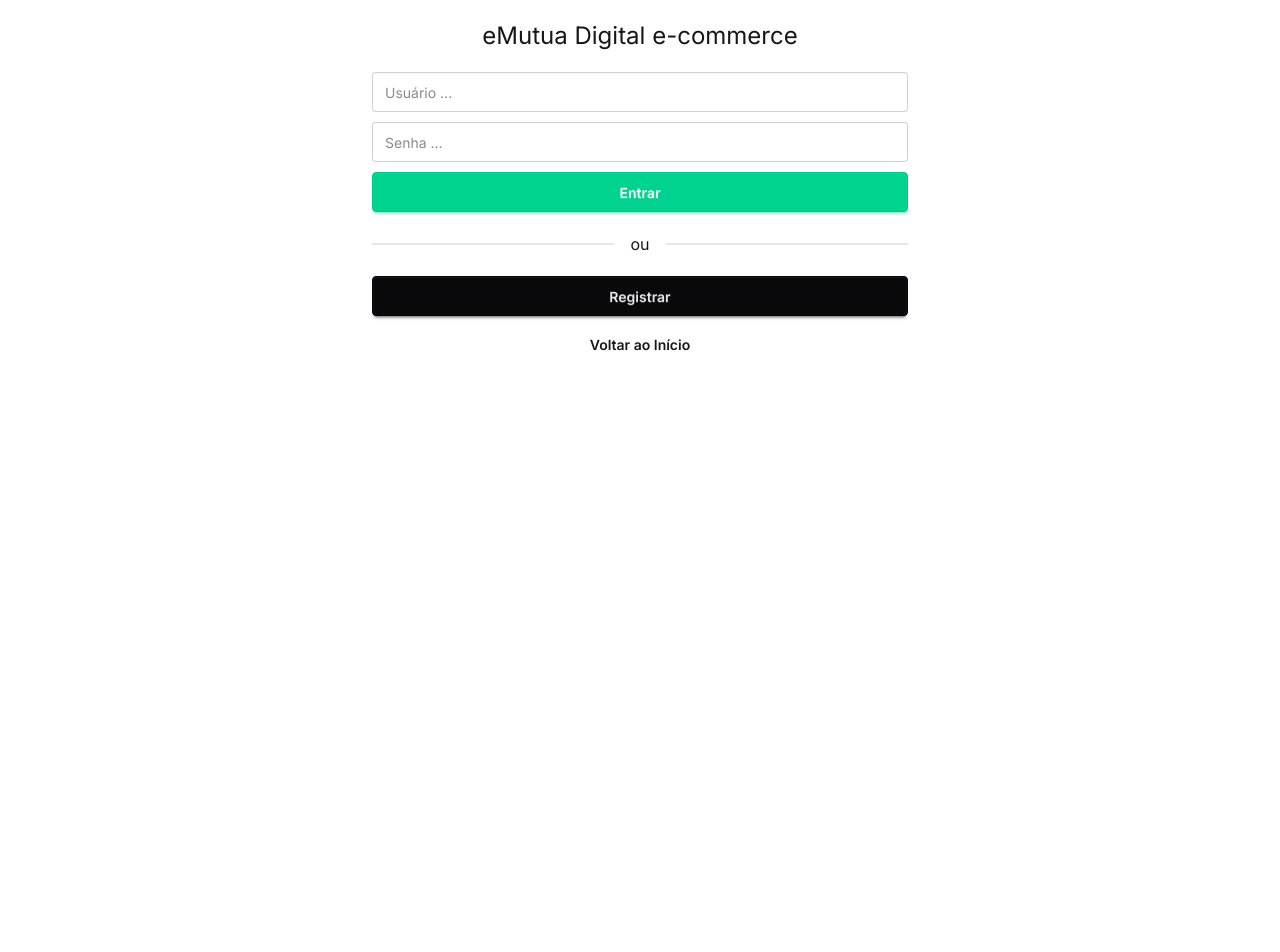
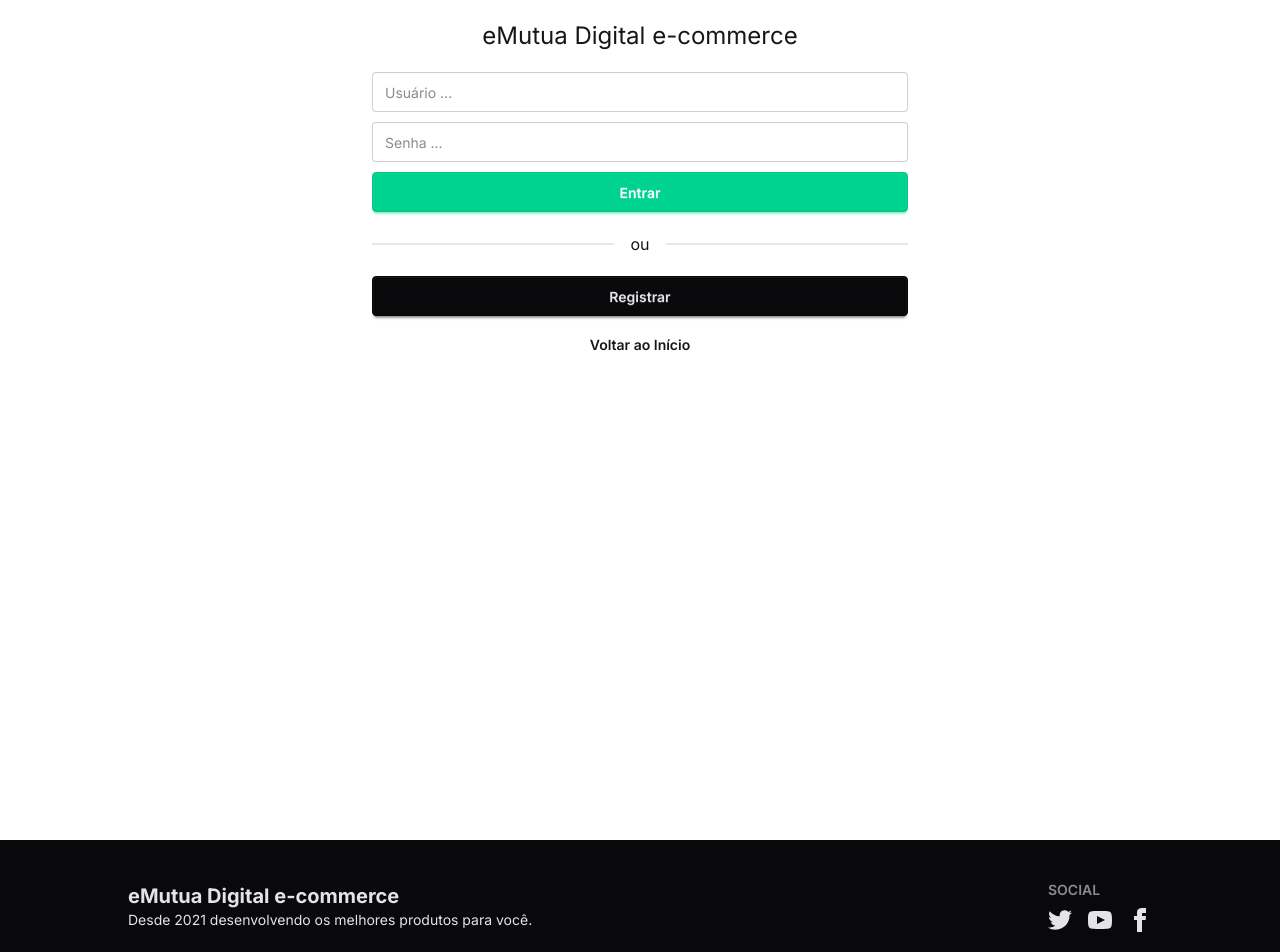
Before and after one commit to imx0r/ecommerce-emutua-interview, a Next.js app in the folder app/: page /login in a window 1280 px wide. Shown: the top 952 px of the page. Before the commit the page ends 800 px from the top, so only its background shows below. Built offline with nearby package versions, Linux system fonts and the light colour scheme.

Commit message:
refactor: layout of app root improved to use a common structure and a footer, and some clean up

```diff
--- a/app/src/app/(app)/layout.tsx
+++ b/app/src/app/(app)/layout.tsx
@@ -3,7 +3,6 @@
 import { useAuth } from "@/hooks/auth";
 import Navigation from "@/app/(app)/Navigation";
 import Loading from "@/components/Loading";
-import { useRouter } from 'next/navigation';
 
 export default function AdminLayout({
     children,
--- a/app/src/app/layout.tsx
+++ b/app/src/app/layout.tsx
@@ -19,7 +19,58 @@
       <body
         className={`${fontInter.className} antialiased`}
       >
-      {children}
+        <div className="relative flex flex-col gap-2 max-w-5xl w-full min-h-screen mx-auto">
+          {children}
+        </div>
+        <footer className="footer sm:footer-horizontal bg-neutral text-neutral-content p-10 mt-10">
+          <div className="relative flex flex-row justify-between items-center max-w-5xl w-full mx-auto">
+            <aside>
+              <p>
+                <span className="text-xl font-bold">eMutua Digital e-commerce</span>
+                <br />
+                Desde 2021 desenvolvendo os melhores produtos para você.
+              </p>
+            </aside>
+            <nav>
+              <h6 className="footer-title">Social</h6>
+              <div className="grid grid-flow-col gap-4">
+                <a>
+                  <svg
+                    xmlns="http://www.w3.org/2000/svg"
+                    width="24"
+                    height="24"
+                    viewBox="0 0 24 24"
+                    className="fill-current">
+                    <path
+                      d="M24 4.557c-.883.392-1.832.656-2.828.775 1.017-.609 1.798-1.574 2.165-2.724-.951.564-2.005.974-3.127 1.195-.897-.957-2.178-1.555-3.594-1.555-3.179 0-5.515 2.966-4.797 6.045-4.091-.205-7.719-2.165-10.148-5.144-1.29 2.213-.669 5.108 1.523 6.574-.806-.026-1.566-.247-2.229-.616-.054 2.281 1.581 4.415 3.949 4.89-.693.188-1.452.232-2.224.084.626 1.956 2.444 3.379 4.6 3.419-2.07 1.623-4.678 2.348-7.29 2.04 2.179 1.397 4.768 2.212 7.548 2.212 9.142 0 14.307-7.721 13.995-14.646.962-.695 1.797-1.562 2.457-2.549z"></path>
+                  </svg>
+                </a>
+                <a>
+                  <svg
+                    xmlns="http://www.w3.org/2000/svg"
+                    width="24"
+                    height="24"
+                    viewBox="0 0 24 24"
+                    className="fill-current">
+                    <path
+                      d="M19.615 3.184c-3.604-.246-11.631-.245-15.23 0-3.897.266-4.356 2.62-4.385 8.816.029 6.185.484 8.549 4.385 8.816 3.6.245 11.626.246 15.23 0 3.897-.266 4.356-2.62 4.385-8.816-.029-6.185-.484-8.549-4.385-8.816zm-10.615 12.816v-8l8 3.993-8 4.007z"></path>
+                  </svg>
+                </a>
+                <a>
+                  <svg
+                    xmlns="http://www.w3.org/2000/svg"
+                    width="24"
+                    height="24"
+                    viewBox="0 0 24 24"
+                    className="fill-current">
+                    <path
+                      d="M9 8h-3v4h3v12h5v-12h3.642l.358-4h-4v-1.667c0-.955.192-1.333 1.115-1.333h2.885v-5h-3.808c-3.596 0-5.192 1.583-5.192 4.615v3.385z"></path>
+                  </svg>
+                </a>
+              </div>
+            </nav>
+          </div>
+        </footer>
       </body>
     </html>
   );
```
